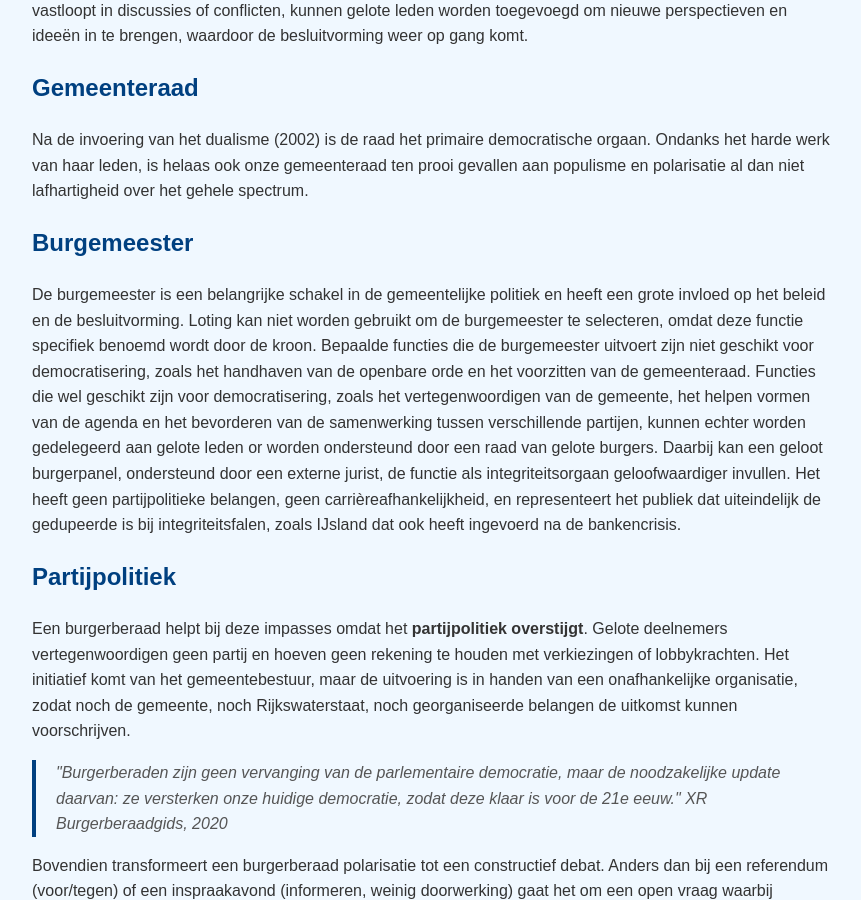
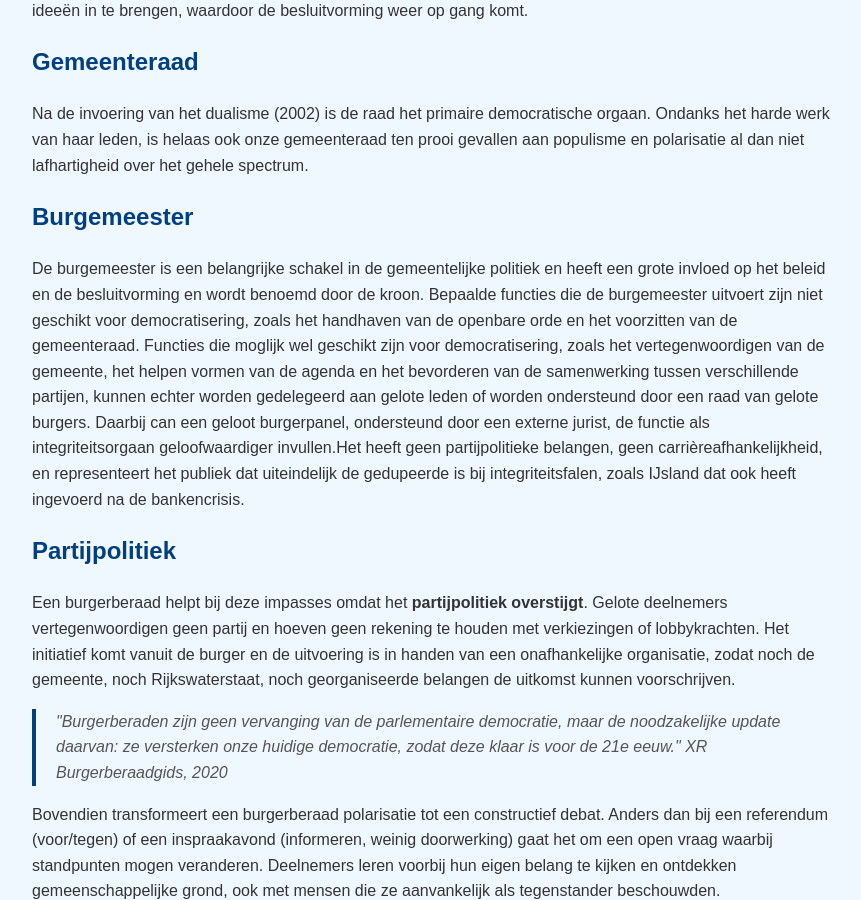
Before and after one commit to Klikblitser/VBBSKW, a Jekyll site: the page built from velsen.html, in a window 1280 px wide and 900 px high, scrolled down 3733 px. Shown: the whole window, without its empty margins (208-1069 px from the left). Built offline with Jekyll 4.4.1, drawn with Linux system fonts in a browser that asks for light colours; some of the changed text lies outside the part shown.

Commit message:
aanpassing

```diff
--- a/velsen.html
+++ b/velsen.html
@@ -297,13 +297,13 @@
   <p>Vaak leiden deze onderwerpen tot polarisatie en onvrede, omdat bewoners zich niet gehoord en niet betrokken voelen bij de besluitvorming. Dat gevoel wordt versterkt doordat overheden zoals Rijkswaterstaat, de provincie Noord-Holland en de gemeente Velsen besluiten nemen in bestuurlijke circuits waar de doorsnee burger nauwelijks toegang toe heeft. Bezwaar maken is een individueel gevecht; inspraakprocedures zijn soms niet meer dan een formaliteit.</p>
 
   <blockquote>
-    "De mensen die wél gehoord worden door de politiek, zijn vaak degenen die het hardste schreeuwen op sociale media of beschikken over dure rechtshulp. Dat geeft een vertekend beeld van wat er echt speelt in de samenleving."
-   <cite>XR Burgerberaadgids, 2020</cite>
+    "Echte democratie vereist dat macht toegankelijk is voor gewone burgers &mdash; niet alleen op verkiezingsdag, maar gedurende het hele politieke proces."
+    <cite>&mdash; naar Hélène Landemore, <em>Open Democracy</em> (2020)</cite>
   </blockquote>
 
   <p>Het gevolg is méér polarisatie: tussen bewoners onderling, tussen bestuurders en burgers, en tussen georganiseerde belangen en gewone mensen. Terwijl draagvlak voor beleid en vertrouwen in bestuur juist essentieel zijn &mdash; zeker bij grote opgaven als de energietransitie, ruimtelijke ordening en woonrecht.</p>
 
-  <p>Het VBBSKW pleit daarom voor een <strong>burgerberaad met mandaat in de gemeente Velsen</strong>: een gestructureerd, deliberatief proces waarin een representatieve groep gelote inwoners weloverwogen aanbevelingen doet over thema's die de gemeente verdelen of vastlopen. Niet als vervanging van de gemeenteraad, maar als versterking ervan.</p>
+  <p>Het VBBSKW pleit daarom voor een <strong>burgerberaad met mandaat in de gemeente Velsen</strong>: een gestructureerd, deliberatief proces waarin een representatieve groep gelote inwoners weloverwogen aanbevelingen doet over thema's die de gemeente verdelen of vastlopen. In eerste instantie zal dit de gemeenteraad versterken.</p>
 
   <div class="highlight">
     <strong>Deze gids</strong> is een kennismaking, geen handleiding voor organisatoren &mdash; daarvoor verwijzen wij naar de bronvermelding onderop deze gids.
@@ -315,14 +315,11 @@
 <section id="wat-is">
   <h2>Wat is een burgerberaad?</h2>
 
-  <p>Een burgerberaad bestaat uit een groep inwoners &mdash; bij een gemeentelijk beraad doorgaans 50 tot 150 personen &mdash; die samen een dwarsdoorsnede vormen van de lokale bevolking. Om die dwarsdoorsnede te verkrijgen worden deelnemers <strong>geloot</strong>: mensen kunnen zichzelf niet opgeven. Het beraad krijgt de opdracht een open vraag te beantwoorden, zoals:</p>
+  <p>Een burgerberaad bestaat uit een groep inwoners (bij een gemeentelijk beraad doorgaans 50 tot 150 personen) die samen een dwarsdoorsnede vormen van de lokale bevolking. Om die dwarsdoorsnede te verkrijgen worden deelnemers <strong>geloot</strong>: mensen kunnen zichzelf niet opgeven. Het beraad krijgt de opdracht een open vraag te beantwoorden, zoals:</p>
 
-  <blockquote>
-    <em>"Welke maatregelen kan de gemeente Velsen nemen om ligplaatshouders en woonbootbewoners een rechtszekere en leefbare toekomst te bieden, in balans met andere belangen in de gemeente?"</em>
-   <cite>XR Burgerberaadgids, 2020</cite>
-  </blockquote>
+  <br><em>"Welke maatregelen kan de gemeente Velsen nemen om ligplaatshouders en woonbootbewoners een rechtszekere en leefbare toekomst te bieden, in balans met andere belangen in de gemeente?"</em>
 
-  <p>Om deze vraag te beantwoorden komen deelnemers een aantal weekenden bijeen. Tijdens die bijeenkomsten doorlopen zij drie fasen:</p>
+  <br><p>Om deze vraag te beantwoorden komen deelnemers een aantal weekenden bijeen. Tijdens die bijeenkomsten doorlopen zij drie fasen:</p>
 
   <div class="fasen">
     <div class="fase">
@@ -387,16 +384,15 @@
   <h2>Burgemeester</h2>
 
   <p>
-    De burgemeester is een belangrijke schakel in de gemeentelijke politiek en heeft een grote invloed op het beleid en de besluitvorming.
-    Loting kan niet worden gebruikt om de burgemeester te selecteren, omdat deze functie specifiek benoemd wordt door de kroon.
+    De burgemeester is een belangrijke schakel in de gemeentelijke politiek en heeft een grote invloed op het beleid en de besluitvorming en wordt benoemd door de kroon.
     Bepaalde functies die de burgemeester uitvoert zijn niet geschikt voor democratisering, zoals het handhaven van de openbare orde en het voorzitten van de gemeenteraad.
-    Functies die wel geschikt zijn voor democratisering, zoals het vertegenwoordigen van de gemeente, het helpen vormen van de agenda en het bevorderen van de samenwerking tussen verschillende partijen, kunnen echter worden gedelegeerd aan gelote leden or worden ondersteund door een raad van gelote burgers.
-    Daarbij kan een geloot burgerpanel, ondersteund door een externe jurist, de functie als integriteitsorgaan geloofwaardiger invullen. Het heeft geen partijpolitieke belangen, geen carrièreafhankelijkheid, en representeert het publiek dat uiteindelijk de gedupeerde is bij integriteitsfalen, zoals IJsland dat ook heeft ingevoerd na de bankencrisis.
+    Functies die moglijk wel geschikt zijn voor democratisering, zoals het vertegenwoordigen van de gemeente, het helpen vormen van de agenda en het bevorderen van de samenwerking tussen verschillende partijen, kunnen echter worden gedelegeerd aan gelote leden of worden ondersteund door een raad van gelote burgers.
+    Daarbij can een geloot burgerpanel, ondersteund door een externe jurist, de functie als integriteitsorgaan geloofwaardiger invullen.Het heeft geen partijpolitieke belangen, geen carrièreafhankelijkheid, en representeert het publiek dat uiteindelijk de gedupeerde is bij integriteitsfalen, zoals IJsland dat ook heeft ingevoerd na de bankencrisis.
   </p>
 
   <h2>Partijpolitiek</h2>
 
-  <p>Een burgerberaad helpt bij deze impasses omdat het <strong>partijpolitiek overstijgt</strong>. Gelote deelnemers vertegenwoordigen geen partij en hoeven geen rekening te houden met verkiezingen of lobbykrachten. Het initiatief komt van het gemeentebestuur, maar de uitvoering is in handen van een onafhankelijke organisatie, zodat noch de gemeente, noch Rijkswaterstaat, noch georganiseerde belangen de uitkomst kunnen voorschrijven.</p>
+  <p>Een burgerberaad helpt bij deze impasses omdat het <strong>partijpolitiek overstijgt</strong>. Gelote deelnemers vertegenwoordigen geen partij en hoeven geen rekening te houden met verkiezingen of lobbykrachten. Het initiatief komt vanuit de burger en de uitvoering is in handen van een onafhankelijke organisatie, zodat noch de gemeente, noch Rijkswaterstaat, noch georganiseerde belangen de uitkomst kunnen voorschrijven.</p>
 
   <blockquote>
     "Burgerberaden zijn geen vervanging van de parlementaire democratie, maar de noodzakelijke update daarvan: ze versterken onze huidige democratie, zodat deze klaar is voor de 21e eeuw."
```
